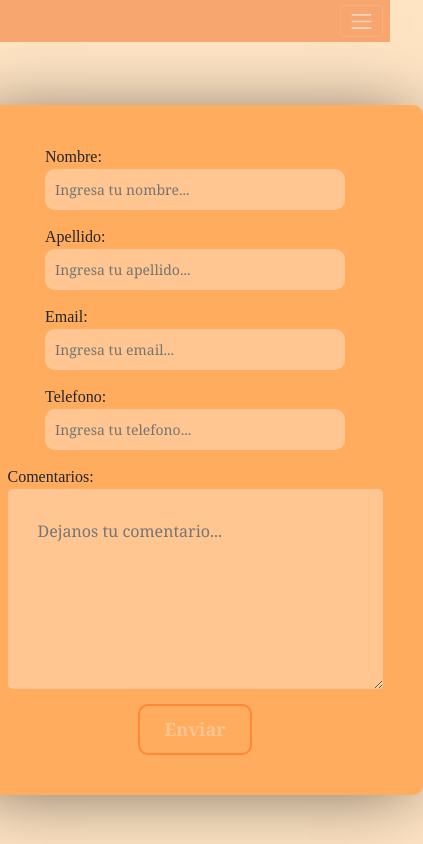
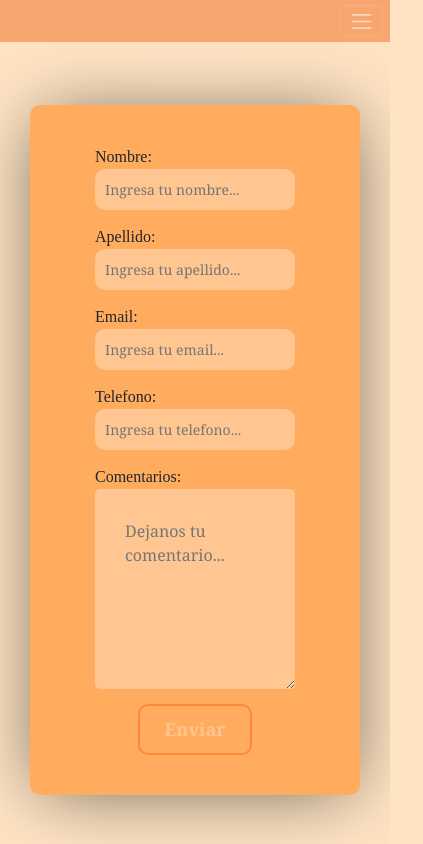
Before and after one commit to JuanFortez/PFFortez, a website: page pages/contactos.html in a window 390 px wide. Shown: the top 844 px of the page, 423 px wide, since content can reach past the window. Drawn offline with nearby package versions, Linux system fonts and the light colour scheme; a web font is replaced by a local one.

Commit message:
agregue mediaqueries en la pagina de contacto

```diff
--- a/scss/layouts/_mediaqueries.scss
+++ b/scss/layouts/_mediaqueries.scss
@@ -604,3 +604,37 @@
         height: 150px;
     }
 }
+
+// MEDIAQUERIES CONTACTO
+
+@media (max-width: 459px) {
+    .cont {
+        .form-content {
+            div {
+                input {
+                    width: 250px;
+                }
+
+                textarea {
+                    width: 250px;
+                }
+            }
+        }
+    }
+}
+
+@media (max-width: 399px) {
+    .cont {
+        .form-content {
+            div {
+                input {
+                    width: 200px;
+                }
+
+                textarea {
+                    width: 200px;
+                }
+            }
+        }
+    }
+}
```
Also changed, not shown: css/style.css, 1 other file.
